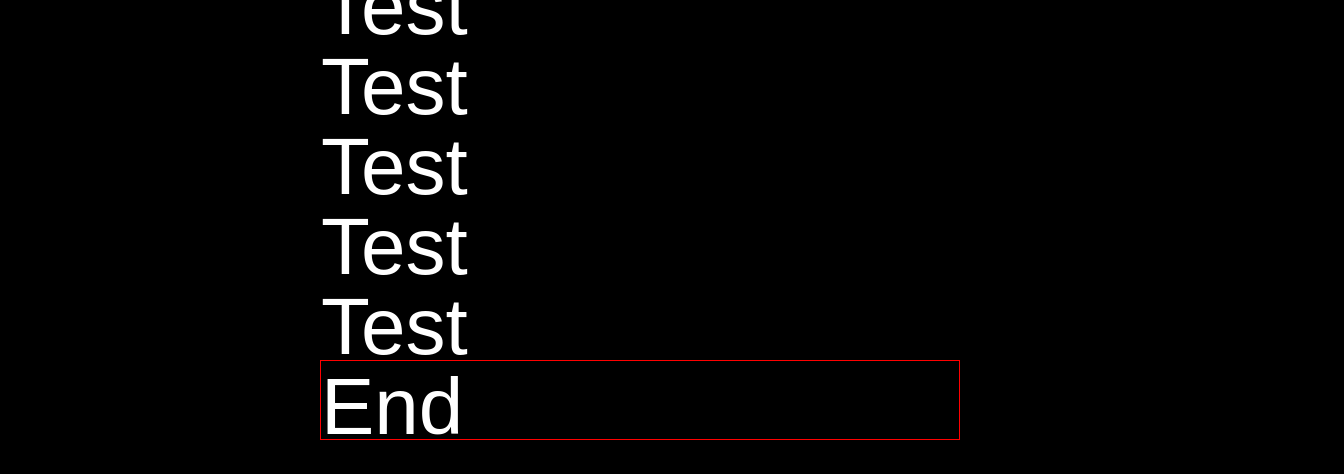
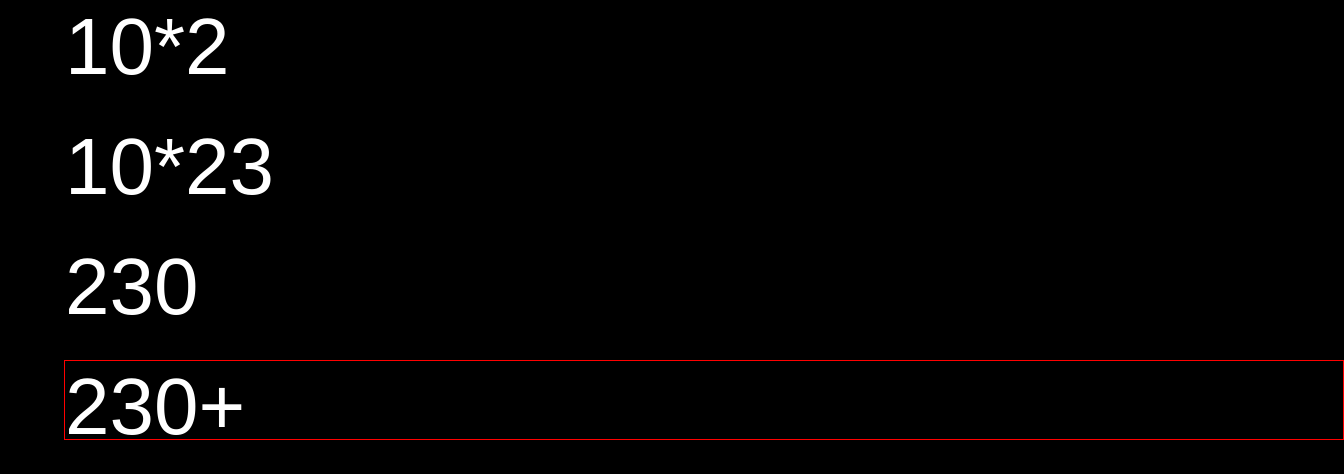
Before and after one commit to 00Land00/calc, a plain HTML site: page index.html in a window 1280 px wide. Shown: the whole page, 1344 px wide, since content can reach past the window. Drawn offline with Linux system fonts and the light colour scheme; a web font is replaced by a local one.

Commit message:
complete the display to scroll properly

```diff
--- a/index.html
+++ b/index.html
@@ -10,23 +10,21 @@
   </head>
 
   <body>
-    <!-- <div id="input"><span id="text"></span></div> -->
-    <!-- <span id="cursor">_</span> -->
-    <div id="parent">
-      <div id="child">
-        <div>Test</div>
-        <div>Test</div>
-        <div>Test</div>
-        <div>Test</div>
-        <div>Test</div>
-        <div>Test</div>
-        <div>Test</div>
-        <div>Test</div>
-        <div>Test</div>
-        <div>Test</div>
-        <div>Test</div>
-        <div>Test</div>
-        <div>End</div>
+    <div id="container">
+      <div id="input">
+        <div>1</div>
+        <div>10</div>
+        <div>10+</div>
+        <div>10+2</div>
+        <div>10+23</div>
+        <div>10+2</div>
+        <div>10+</div>
+        <div>10</div>
+        <div>10*</div>
+        <div>10*2</div>
+        <div>10*23</div>
+        <div>230</div>
+        <div>230+<span id="cursor">_</span></div>
       </div>
     </div>
   </body>
--- a/index.js
+++ b/index.js
@@ -3,37 +3,43 @@ const index = (() => {
 
   const module = {};
 
-  const container = document.querySelector("#input");
-  const inputText = document.querySelector("#text");
-  const cursorText = document.querySelector("#cursor");
-  const child = document.querySelector("#child");
+  const inputText = document.querySelector("#input");
 
   const validKeys = /[\d\*\+\-\/]/;
-  let childCount = child.childElementCount;
+  let inputCount = inputText.childElementCount;
   let curScroll = 1;
 
   const clamp = (num, min, max) => Math.min(Math.max(num, min), max);
 
-  module.setScroll = (val) => {
-    curScroll = clamp(val, 1, childCount);
-    child.style.transform = `translate(0, calc(${curScroll * 5}rem - 100%))`;
+  const scrollToId = (val) => {
+    let scrollVal = val - 1;
+    return inputCount - (scrollVal + 1);
   };
 
-  module.backspaceCheck = (key) => {
-    if (key === "Backspace" && inputText.innerHTML.length > 0) {
-      inputText.innerHTML = inputText.innerHTML.substring(
-        0,
-        inputText.innerHTML.length - 1
-      );
-    }
+  module.setScroll = (val) => {
+    curScroll = clamp(val, 1, inputCount);
+    let offset = `${curScroll * 5}rem`;
+    offset += ` + ${Math.max(curScroll - 1, 0) * 5}vh`;
+    inputText.style.transform = `translate(0, calc((${offset}) - 100%))`;
+    // curScroll => is how we get the list of
+    inputText.children[scrollToId(curScroll)].style.backgroundColor = `yellow`;
   };
 
-  module.validKeyCheck = (key) => {
-    if (key.length === 1 && key.match(validKeys)) {
-      // i would put the text up here
-      inputText.innerHTML += key;
-    }
-  };
+  // module.backspaceCheck = (key) => {
+  //   if (key === "Backspace" && inputText.innerHTML.length > 0) {
+  //     inputText.innerHTML = inputText.innerHTML.substring(
+  //       0,
+  //       inputText.innerHTML.length - 1
+  //     );
+  //   }
+  // };
+
+  // module.validKeyCheck = (key) => {
+  //   if (key.length === 1 && key.match(validKeys)) {
+  //     // i would put the text up here
+  //     inputText.innerHTML += key;
+  //   }
+  // };
 
   module.controlsCheck = (key) => {
     if (key === "ArrowUp") {
@@ -54,8 +60,8 @@ const index = (() => {
   };
 
   const typingEH = (e) => {
-    module.validKeyCheck(e.key);
-    module.backspaceCheck(e.key);
+    // module.validKeyCheck(e.key);
+    // module.backspaceCheck(e.key);
     module.controlsCheck(e.key);
   };
 
@@ -69,13 +75,11 @@ const index = (() => {
 
 /*
 
-- let's get displaying each keystroke as being displayed above
-  - this is the hardest part
-  - how do we get the flexbox to make it like that
-  - i also want it to stick when you scroll
-  - and only move down when i scroll up
-  - flexbox is sized to the content
-
+- i want the focus to increase in size and smoothly increase or decrease
+  as it enters focus
+- then i have to get the cursor to follow the focus
+- and have it finally add every valid keypress and ensure it doesn't
+  break when i update the childCount
 
 - let's get the actual calculator logic working
 - let's address the error handling
--- a/styles.css
+++ b/styles.css
@@ -17,15 +17,31 @@ body {
   font-family: 'Seven Segment', sans-serif;
 }
 
-#input {
+#container {
   position: relative;
   left: 5vw;
   top: 50vh;
+  height: 5rem;
   transform: translate(0, -50%);
 
-  width: max-content;
+  font-size: 5rem;
+  border: 1px solid red;
+}
 
+#input {
+  display: flex;
+  flex-direction: column;
+  gap: 5vh;
+
+  position: absolute;
+  width: 100%;
   font-size: 5rem;
+
+  transform: translate(0, calc(5rem - 100%));
+}
+
+#input > div {
+  height: 5rem;
 }
 
 @keyframes blink {
@@ -37,30 +53,3 @@ body {
 #cursor {
   animation: blink 2s steps(2, start) infinite
 }
-
-#parent {
-  position: relative;
-  width: 50vw;
-  height: 5rem;
-  top: 50vh;
-  left: 50vw;
-  transform: translate(-50%, -50%);
-  border: 1px solid red;
-  vertical-align: middle;
-}
-
-#child {
-  display: flex;
-  flex-direction: column;
-
-
-  position: absolute;
-  width: 100%;
-  font-size: 5rem;
-
-  transform: translate(0, calc(5rem - 100%));
-}
-
-#child > div {
-  height: 5rem;
-}
```
